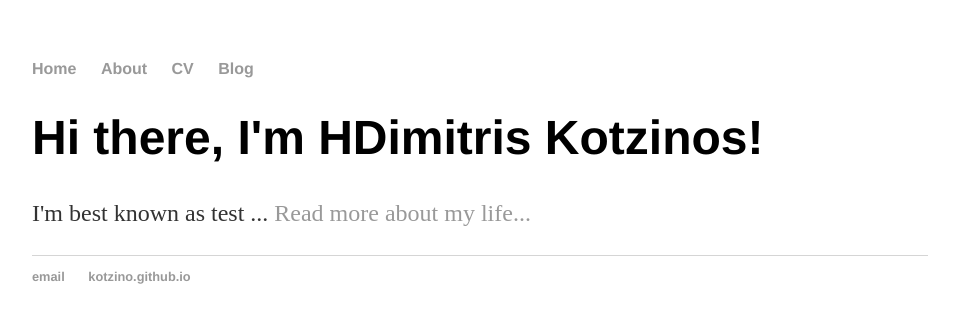
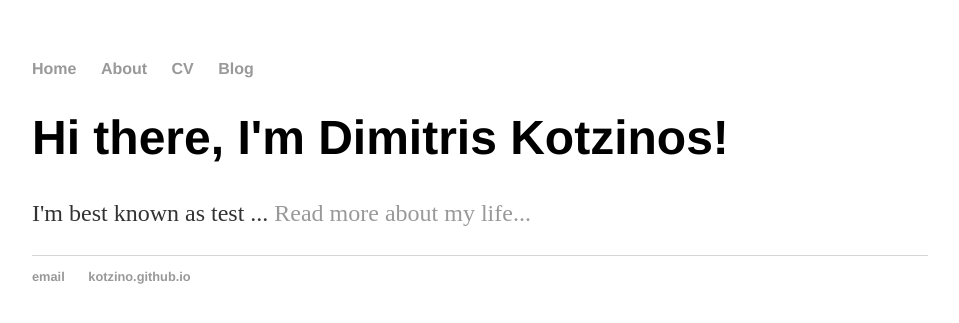
Before and after one commit to kotzino/old-kotzino.github.io, a Jekyll site: the page built from index.html, in a window 1280 px wide. Shown: the top 323 px of the page, without its empty margins (160-1119 px from the left). Built offline with Jekyll 4.4.1, drawn with Linux system fonts in a browser that asks for light colours.

Commit message:
Update index.html

```diff
--- a/index.html
+++ b/index.html
@@ -1,9 +1,9 @@
 ---
 layout: default
-title: Hank Quinlan, Horrible Cop
+title: Dimitris Kotzinos
 ---
 
     		<div class="blurb">
-        		<h1>Hi there, I'm HDimitris Kotzinos!</h1>
+        		<h1>Hi there, I'm Dimitris Kotzinos!</h1>
 				<p>I'm best known as test ... <a href="/about">Read more about my life...</a></p>
     		</div><!-- /.blurb -->
```
